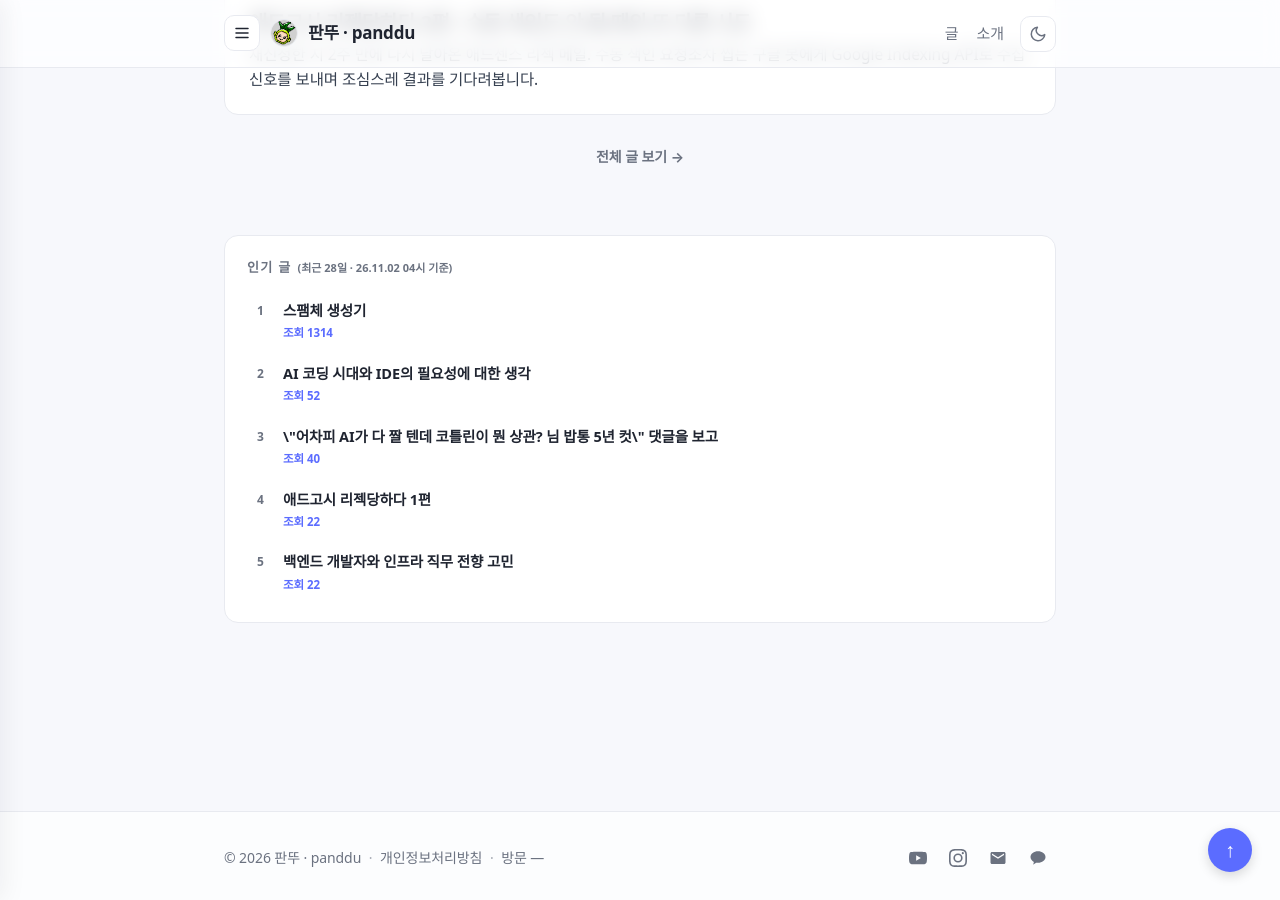
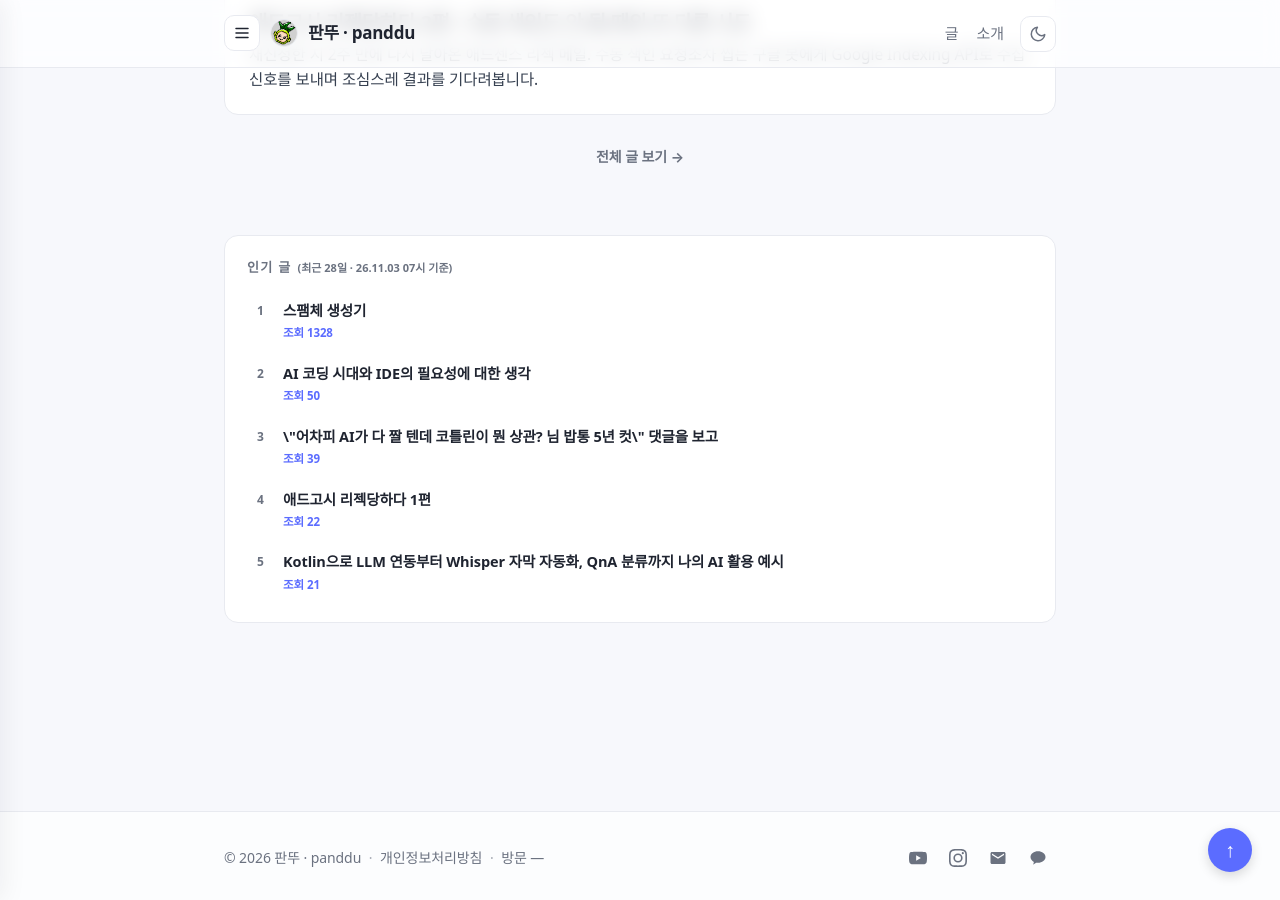
Before and after one commit to panddu/panddu.github.io, a Jekyll site: the page built from index.html, in a window 1280 px wide and 900 px high, scrolled down 2042 px. Built offline with Jekyll 4.4.1, drawn with Linux system fonts in a browser that asks for light colours; some web fonts are replaced.

Commit message:
chore: update popular posts

```diff
--- a/_data/popular_posts.json
+++ b/_data/popular_posts.json
@@ -1,21 +1,21 @@
 {
-  "generated_at": "2026-11-02T04:21:50+09:00",
+  "generated_at": "2026-11-03T07:58:57+09:00",
   "period_days": 28,
   "posts": [
     {
       "title": "스팸체 생성기",
       "url": "/posts/2019/04/spammaker/",
-      "views": 1314
+      "views": 1328
     },
     {
       "title": "AI 코딩 시대와 IDE의 필요성에 대한 생각",
       "url": "/posts/2026/10/ai-and-ide-necessity/",
-      "views": 52
+      "views": 50
     },
     {
       "title": "\\\"어차피 AI가 다 짤 텐데 코틀린이 뭔 상관? 님 밥통 5년 컷\\\" 댓글을 보고",
       "url": "/posts/2026/09/ai-coding-language-and-developer-future/",
-      "views": 40
+      "views": 39
     },
     {
       "title": "애드고시 리젝당하다 1편",
@@ -23,9 +23,9 @@
       "views": 22
     },
     {
-      "title": "백엔드 개발자와 인프라 직무 전향 고민",
-      "url": "/posts/2026/08/backend-and-infra-counsel/",
-      "views": 22
+      "title": "Kotlin으로 LLM 연동부터 Whisper 자막 자동화, QnA 분류까지 나의 AI 활용 예시",
+      "url": "/posts/2026/08/panddu-ai-workflow/",
+      "views": 21
     }
   ]
 }
```
